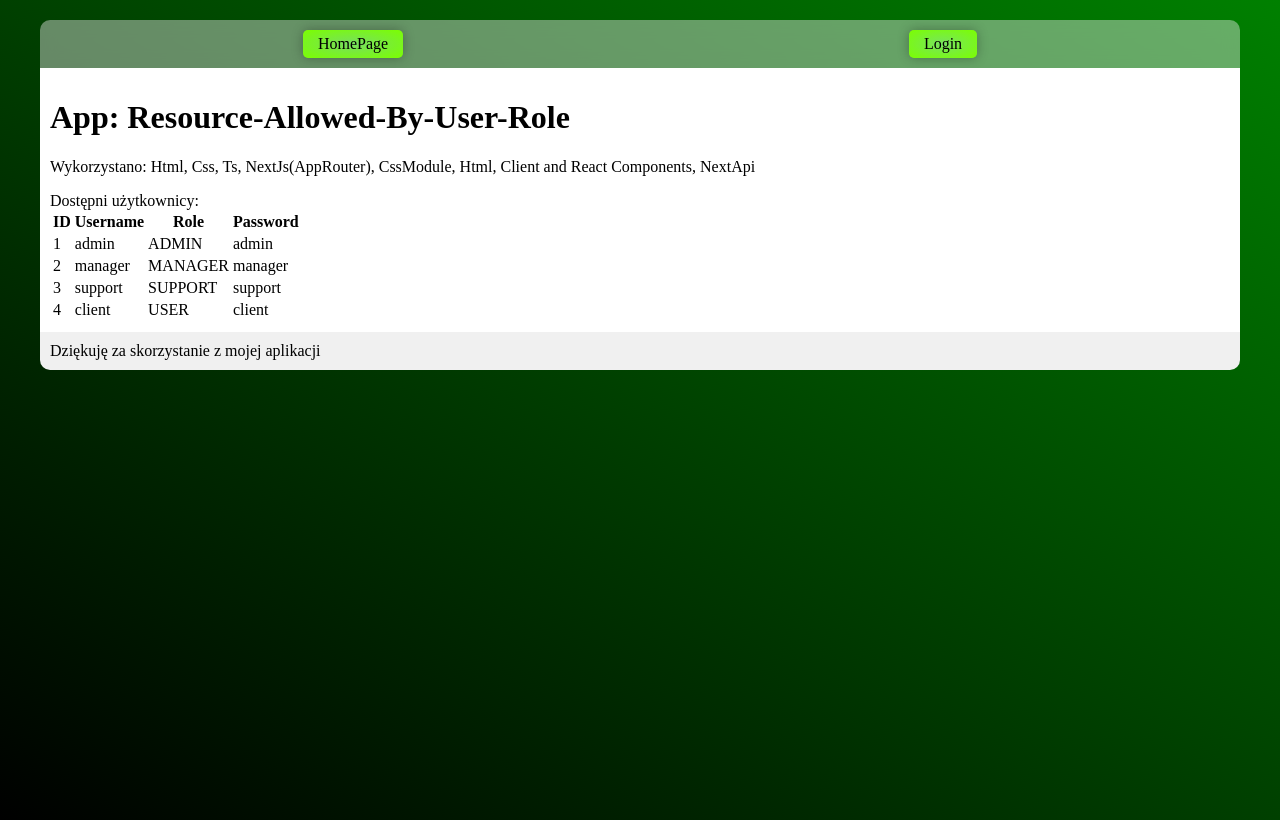
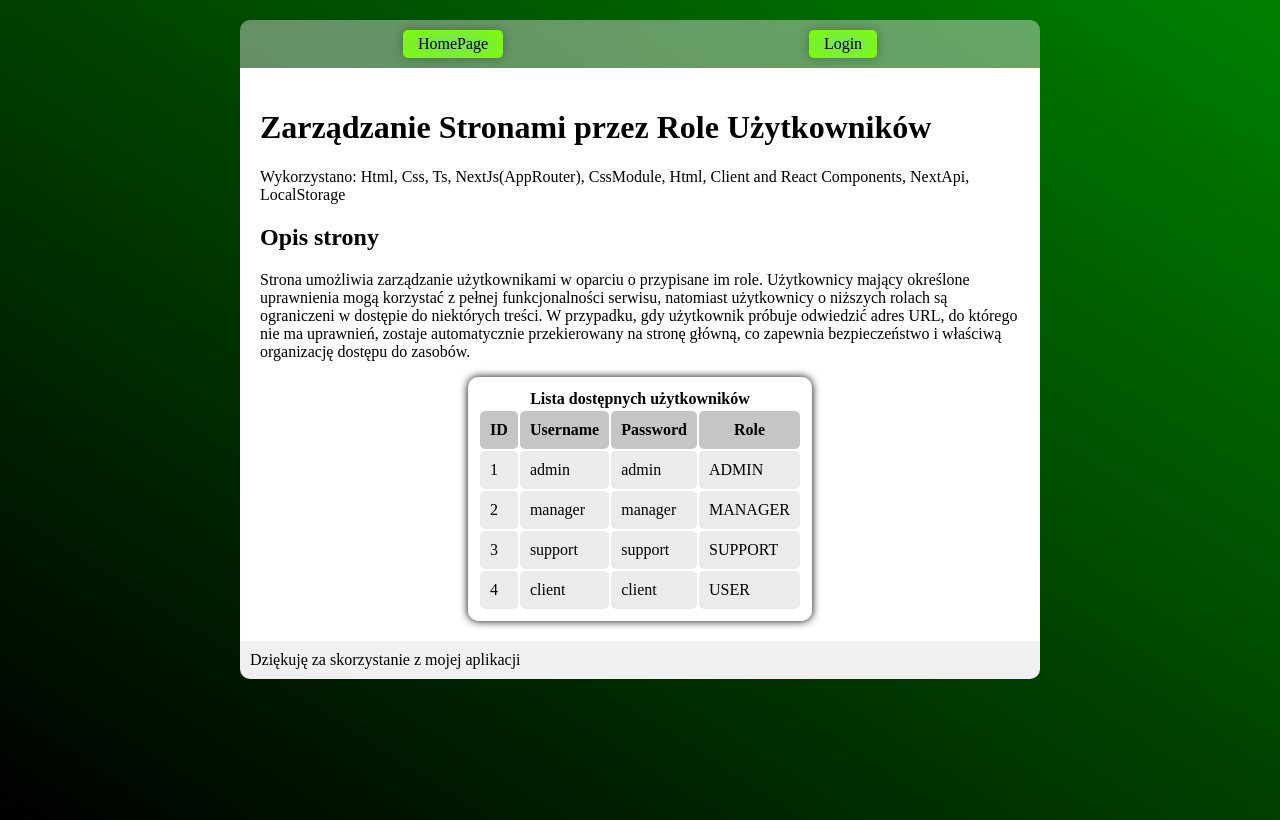
Before and after one commit to kbloski/userManagment, a Next.js app: page / in a window 1280 px wide. Built offline with nearby package versions, Linux system fonts and the light colour scheme.

Commit message:
update styles

```diff
--- a/src/app/globals.css
+++ b/src/app/globals.css
@@ -28,5 +28,5 @@ body > * {
 
 .container {
     margin: 0 auto;
-    max-width: 1200px;
+    max-width: 800px;
 }
--- a/src/app/page.module.css
+++ b/src/app/page.module.css
@@ -1,5 +1,5 @@
 .container {
     margin: 0;
-    padding: 10px;
+    padding: 20px;
     background-color: white;
 }
--- a/src/app/page.tsx
+++ b/src/app/page.tsx
@@ -5,12 +5,16 @@ import { UserList } from "@/common/components/UserList/UserList";
 export default function Home() {
   return (
     <div className={styles.container}>
-        <h1>App: Resource-Allowed-By-User-Role</h1>
+        <h1>Zarządzanie Stronami przez Role Użytkowników</h1>
         <p>
-          Wykorzystano: Html, Css, Ts, NextJs(AppRouter), CssModule, Html, Client and React Components, NextApi
+          Wykorzystano: Html, Css, Ts, NextJs(AppRouter), CssModule, Html, Client and React Components, NextApi, LocalStorage
         </p>
-
-        Dostępni użytkownicy:
+        <h2>
+          Opis strony
+        </h2>
+        <p>
+        Strona umożliwia zarządzanie użytkownikami w oparciu o przypisane im role. Użytkownicy mający określone uprawnienia mogą korzystać z pełnej funkcjonalności serwisu, natomiast użytkownicy o niższych rolach są ograniczeni w dostępie do niektórych treści. W przypadku, gdy użytkownik próbuje odwiedzić adres URL, do którego nie ma uprawnień, zostaje automatycznie przekierowany na stronę główną, co zapewnia bezpieczeństwo i właściwą organizację dostępu do zasobów.
+        </p>
         <UserList />
 
     </div>
--- a/src/common/components/UserList/UserList.tsx
+++ b/src/common/components/UserList/UserList.tsx
@@ -1,23 +1,29 @@
+import style from './userList.module.css';
 import { userList } from "@/app/api/user/userList"
 import { UserRoles } from "@/common/types/UserType"
 
 export function UserList(){
 
     return <div>
-        <table>
+        <table className={style.table}>
             <tr>
+                <th colSpan={4}>
+                    Lista dostępnych użytkowników
+                </th>
+            </tr>
+            <tr className={style.tr}>
                 <th>ID</th>
                 <th>Username</th>
+                <th>Password</th>
                 <th>Role</th>
-                <th>Password</th>
             </tr>
             {
             userList.map( user => {
-                return <tr key={user.id}>
-                <td>{user.id}</td>
-                <td>{user.username}</td>
-                <td>{UserRoles[user.role]}</td>
-                <td>{user.password}</td>
+                return <tr key={user.id} className={style.tr}>
+                    <td>{user.id}</td>
+                    <td>{user.username}</td>
+                    <td>{user.password}</td>
+                    <td>{UserRoles[user.role]}</td>
                 </tr>
             })
             }
--- /dev/null
+++ b/src/common/components/UserList/userList.module.css
@@ -0,0 +1,15 @@
+.table {
+    padding: 10px;
+    margin: 0 auto;
+    box-shadow: 0 0 8px black;
+    border-radius: 10px;
+}
+
+.tr > td, .tr > th {
+    padding: 10px;
+    background: rgb(235, 235, 235);
+    border-radius: 5px;
+}
+.tr > th {
+    background: rgb(197, 197, 197);
+}
```
